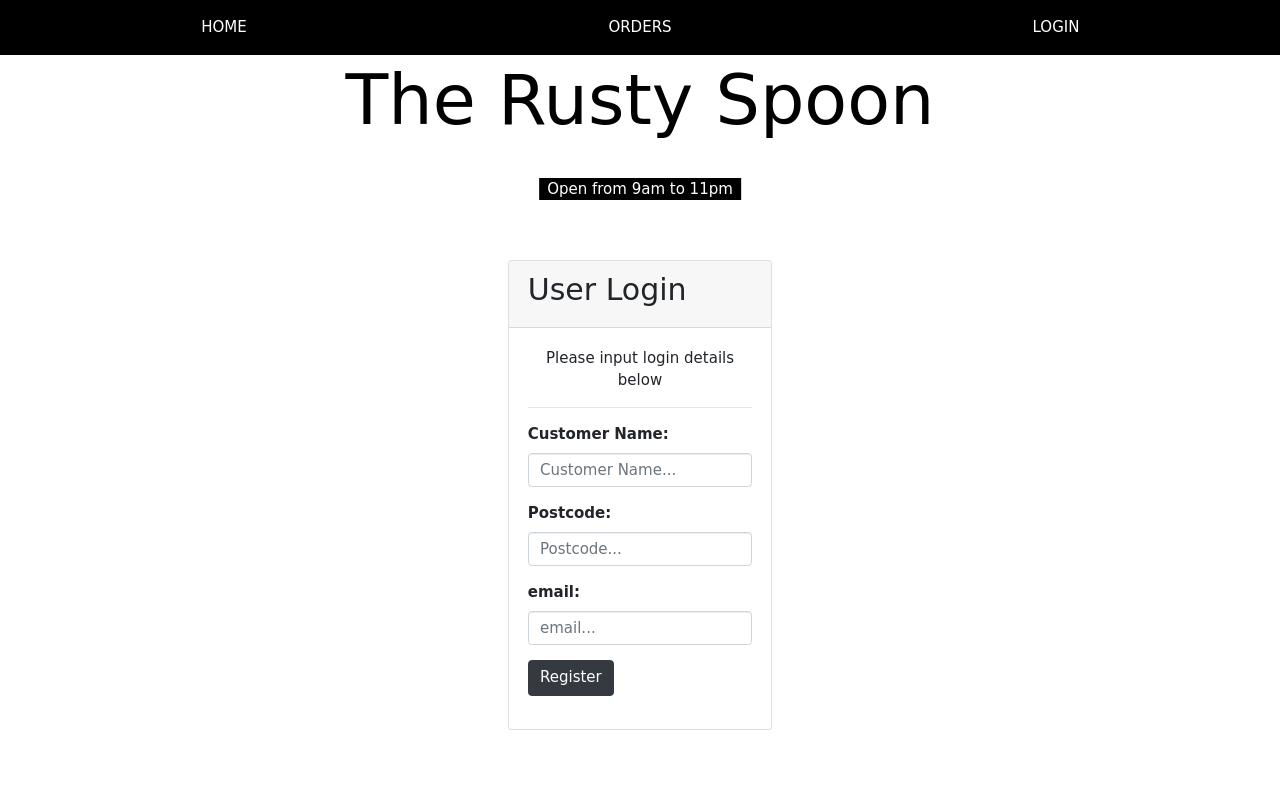
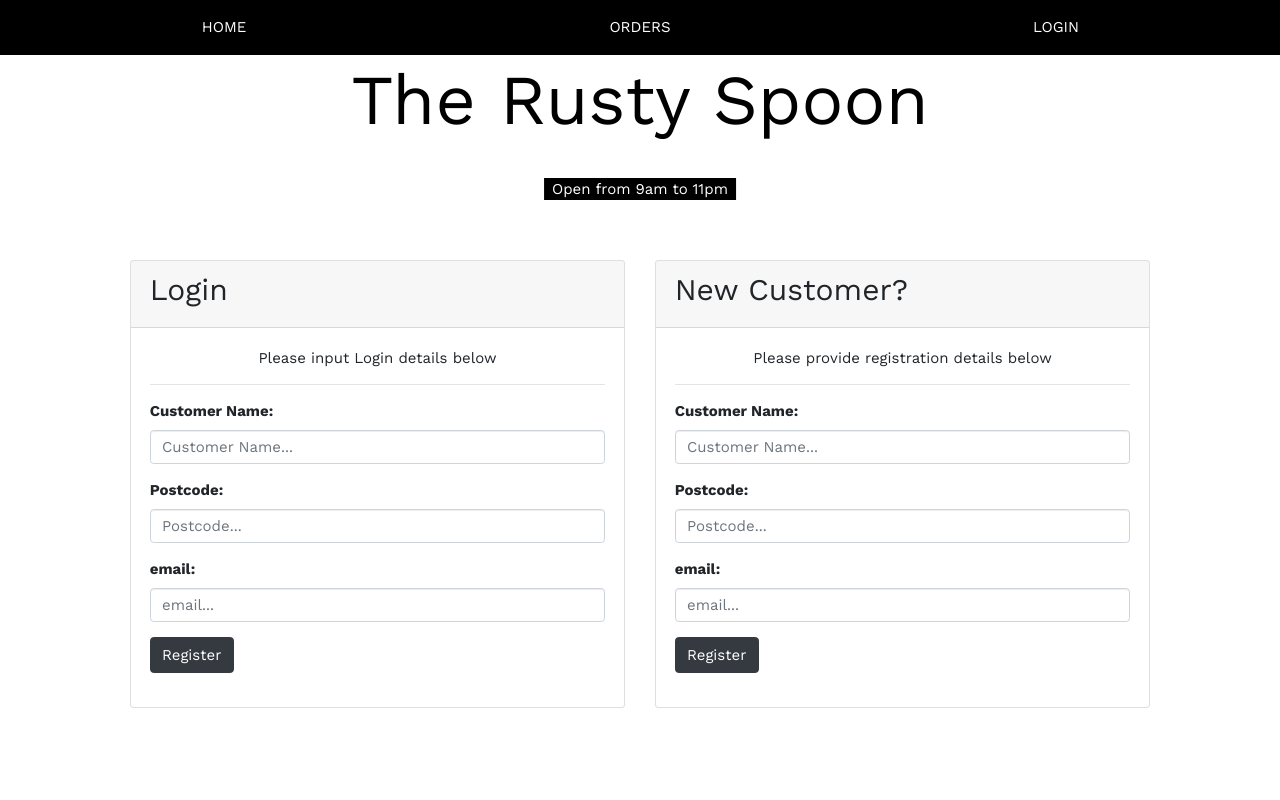
Before and after one commit to jhicks5/ISAD251_CW, a PHP site: page /login.php in a window 1280 px wide. Run offline with PHP 8.4, Linux system fonts and the light colour scheme; some libraries are stand-ins or nearby versions.

Commit message:
Font Change, New register card on login page

```diff
--- a/public/header.php
+++ b/public/header.php
@@ -25,13 +25,14 @@
 
     <link rel='stylesheet' href='https://maxcdn.bootstrapcdn.com/bootstrap/4.0.0/css/bootstrap.min.css' integrity='sha384-Gn5384xqQ1aoWXA+058RXPxPg6fy4IWvTNh0E263XmFcJlSAwiGgFAW/dAiS6JXm' crossorigin='anonymous'>
 
+    <link href="https://fonts.googleapis.com/css?family=Crimson+Text|Work+Sans:400,700" rel="stylesheet">
+
     <script src='http://code.jquery.com/jquery-1.9.1.js'></script>
     <script src='http://code.jquery.com/ui/1.10.2/jquery-ui.js'></script>
 
     <style>
-        body, html {
-            height: 100%;
-            font-family: "Comic Sans MS", sans-serif;
+        body {
+            font-family: 'Work Sans', sans-serif;
         }
 
         .bgimg {
--- a/public/login.php
+++ b/public/login.php
@@ -1,15 +1,45 @@
 <?php
 include_once 'header.php';
 ?>
-<div class="container" style="width:30%; padding: 60px">
+<div class="container" style="padding: 60px">
+    <div class="card-deck">
         <div class="card bg-basic">
             <div class="card-header">
-            <h2>User Login</h2>
+                <h2>Login</h2>
             </div>
             <div class="card-body">
                 <form method="post" action="process_registration.php" id="registration" class="login-form">
                     <div class="form-group text-center">
-                    <p><span>Please input login details below</span></p>
+                        <p><span>Please input Login details below</span></p>
+                    </div>
+                    <hr/>
+                    <div class="form-group">
+                        <label for="customer_name">Customer Name:</label>
+                        <input type="text" id="customer_name" placeholder="Customer Name..." minlength="1" name="customer_name" class="form-control" required>
+                    </div>
+                    <div class="form-group">
+                        <label for="postcode">Postcode:</label>
+                        <input type="text" id="postcode" placeholder="Postcode..." minlength="1" name="postcode" class="form-control" required>
+                    </div>
+                    <div class="form-group">
+                        <label for="email">email:</label>
+                        <input type="text" id="email" placeholder="email..." minlength="1" name="email" class="form-control">
+                    </div>
+                    <div class="form-group">
+                        <button type="submit" name="register" id="register" class="btn btn-dark">Register</button>
+                    </div>
+                </form>
+            </div>
+        </div>
+
+        <div class="card bg-basic">
+            <div class="card-header">
+                <h2>New Customer?</h2>
+            </div>
+            <div class="card-body">
+                <form method="post" action="process_registration.php" id="registration" class="login-form">
+                    <div class="form-group text-center">
+                        <p><span>Please provide registration details below</span></p>
                     </div>
                     <hr/>
                     <div class="form-group">
@@ -31,3 +61,4 @@ include_once 'header.php';
             </div>
         </div>
     </div>
+</div>
```
Lines whose indentation alone changed are shown as unchanged.
